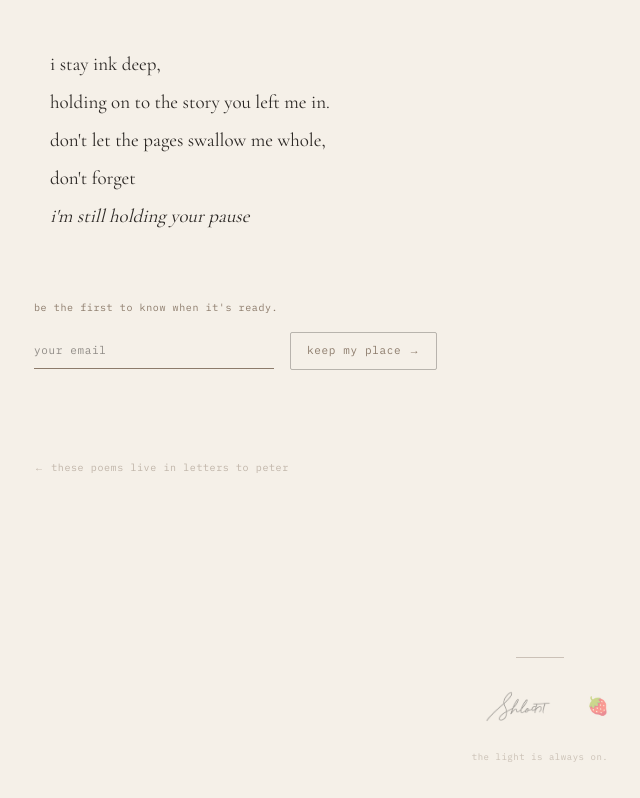
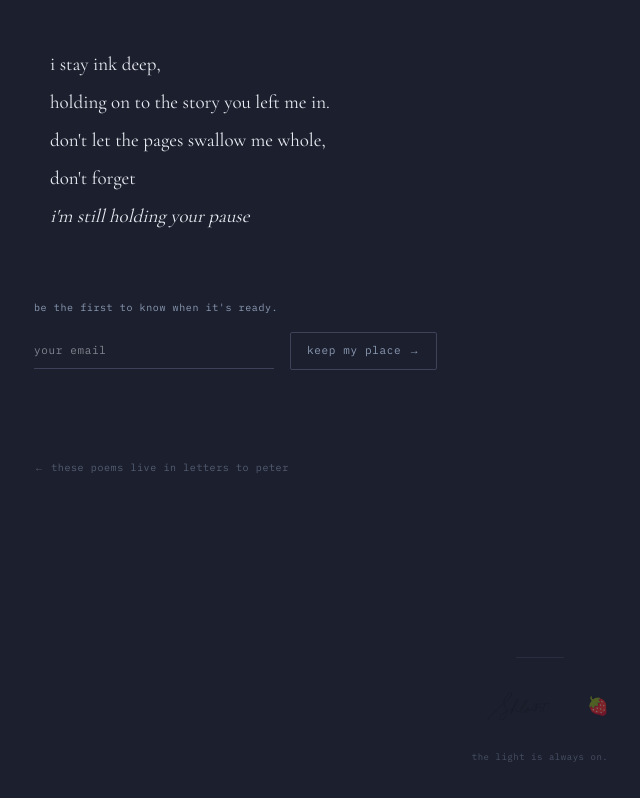
Before and after one commit to shlokamdar/raviolifortwo, a Next.js app: page /kept in a window 1280 px wide. Shown: the part 1046-1844 px from the top of the page, without its empty margins (210-850 px from the left). Built offline with nearby package versions, Linux system fonts and the light colour scheme.

Commit message:
feat: add landing page and book teaser view with email notification support

```diff
--- a/src/app/globals.css
+++ b/src/app/globals.css
@@ -91,3 +91,32 @@ body {
     font-size: 16px;
   }
 }
+
+/* --- BOOK THEME TOKENS --- */
+:root {
+  --book-bg: #1C1F2E;
+  --book-surface: #2A2E40;
+  --book-text: #E8EBF2;
+  --book-meta: #8B9BB4;
+  --book-rule: #3D4258;
+  --book-tape: #6B7A9B;
+}
+
+body.theme-book {
+  background-color: var(--book-bg) !important;
+  color: var(--book-text) !important;
+
+  /* Remap global tokens so SiteNav and Footer adapt automatically */
+  --cream: var(--book-bg);
+  --paper: var(--book-surface);
+  --ink: var(--book-text);
+  --dust: var(--book-meta);
+}
+
+body.theme-book footer img {
+  opacity: 0.2 !important;
+}
+
+body.theme-book footer div[style*="width: 48px"] {
+  background-color: var(--book-rule) !important;
+}
--- a/src/app/kept/page.tsx
+++ b/src/app/kept/page.tsx
@@ -1,10 +1,15 @@
 "use client";
 
-import { useState } from "react";
+import { useState, useEffect } from "react";
 import Link from "next/link";
 
 export default function BookPage() {
   const [submitted, setSubmitted] = useState(false);
+
+  useEffect(() => {
+    document.body.classList.add("theme-book");
+    return () => document.body.classList.remove("theme-book");
+  }, []);
 
   return (
     <div className="w-full pb-32">
@@ -44,7 +49,7 @@ export default function BookPage() {
         </div>
       </div>
 
-      <div style={{ width: '40px', height: '0.5px', background: 'var(--dust)', opacity: 0.25, marginBottom: '40px' }} />
+      <div style={{ width: '40px', height: '0.5px', background: 'var(--book-rule)', marginBottom: '40px' }} />
 
       {/* --- COMING SOON STATEMENT --- */}
       <div className="mono" style={{
@@ -83,7 +88,7 @@ export default function BookPage() {
         </p>
       </div>
 
-      <div style={{ width: '40px', height: '0.5px', background: 'var(--dust)', opacity: 0.2, marginTop: '48px', marginBottom: '48px' }} />
+      <div style={{ width: '40px', height: '0.5px', background: 'var(--book-rule)', marginTop: '48px', marginBottom: '48px' }} />
 
       {/* --- EXCERPT POEM --- */}
       <div className="mono" style={{ fontSize: '10px', color: 'var(--dust)', textTransform: 'lowercase', marginBottom: '28px' }}>
@@ -136,15 +141,22 @@ export default function BookPage() {
             onSubmit={(e) => { e.preventDefault(); setSubmitted(true); }}
             className="flex flex-col md:flex-row md:items-center gap-4"
           >
+            <style>{`
+              .book-notify-btn:hover {
+                background: rgba(255,255,255,0.05) !important;
+                color: var(--dust) !important;
+                border-color: var(--book-rule) !important;
+              }
+            `}</style>
             <input
               type="email"
               required
               placeholder="your email"
-              className="mono focus:outline-none focus:border-[var(--ink)] transition-colors"
+              className="mono focus:outline-none transition-colors"
               style={{
                 background: 'transparent',
                 border: 'none',
-                borderBottom: '0.5px solid var(--dust)',
+                borderBottom: '0.5px solid var(--book-rule)',
                 borderRadius: 0,
                 padding: '8px 0',
                 width: '100%',
@@ -155,10 +167,10 @@ export default function BookPage() {
             />
             <button
               type="submit"
-              className="mono hover:text-[var(--ink)] hover:border-solid transition-colors"
+              className="mono book-notify-btn transition-colors"
               style={{
                 background: 'transparent',
-                border: '0.5px solid rgba(44,40,37,0.3)',
+                border: '0.5px solid var(--book-rule)',
                 padding: '8px 16px',
                 borderRadius: '2px',
                 fontSize: '11px',
--- a/src/app/page.tsx
+++ b/src/app/page.tsx
@@ -86,7 +86,7 @@ export default async function Home() {
           className="book-teaser-card block"
           style={{
             maxWidth: '480px',
-            backgroundColor: 'var(--ink)',
+            backgroundColor: 'var(--book-bg)',
             borderRadius: '2px',
             padding: '32px 36px',
             transform: 'rotate(-0.5deg)',
@@ -96,7 +96,7 @@ export default async function Home() {
           <div className="mono" style={{
             fontSize: '9px',
             letterSpacing: '0.12em',
-            color: 'rgba(245,240,232,0.45)',
+            color: 'var(--book-meta)',
             textTransform: 'uppercase',
             marginBottom: '16px'
           }}>
@@ -108,7 +108,7 @@ export default async function Home() {
             fontSize: '28px',
             fontStyle: 'italic',
             fontWeight: 300,
-            color: 'var(--cream)',
+            color: 'var(--book-text)',
             lineHeight: 1.2
           }}>
             i kept your place
@@ -118,7 +118,7 @@ export default async function Home() {
             fontSize: '16px',
             fontStyle: 'italic',
             fontWeight: 300,
-            color: 'rgba(245,240,232,0.55)',
+            color: 'rgba(232,235,242,0.55)',
             marginBottom: '28px',
             lineHeight: 1.2
           }}>
@@ -129,17 +129,17 @@ export default async function Home() {
             fontFamily: 'var(--font-serif)',
             fontSize: '15px',
             fontStyle: 'italic',
-            color: 'rgba(245,240,232,0.4)',
+            color: 'rgba(232,235,242,0.38)',
             marginBottom: '32px'
           }}>
             pressed quiet in between words, aching for your hands
           </div>
 
           <div className="flex justify-between items-center w-full">
-            <div className="mono" style={{ fontSize: '9px', color: 'rgba(245,240,232,0.35)', textTransform: 'lowercase' }}>
+            <div className="mono" style={{ fontSize: '9px', color: 'rgba(139,155,180,0.5)', textTransform: 'lowercase' }}>
               by raviolifortwo
             </div>
-            <div className="mono" style={{ fontSize: '9px', color: 'rgba(245,240,232,0.5)', textTransform: 'lowercase' }}>
+            <div className="mono" style={{ fontSize: '9px', color: 'rgba(139,155,180,0.6)', textTransform: 'lowercase' }}>
               coming soon &rarr;
             </div>
           </div>
```
